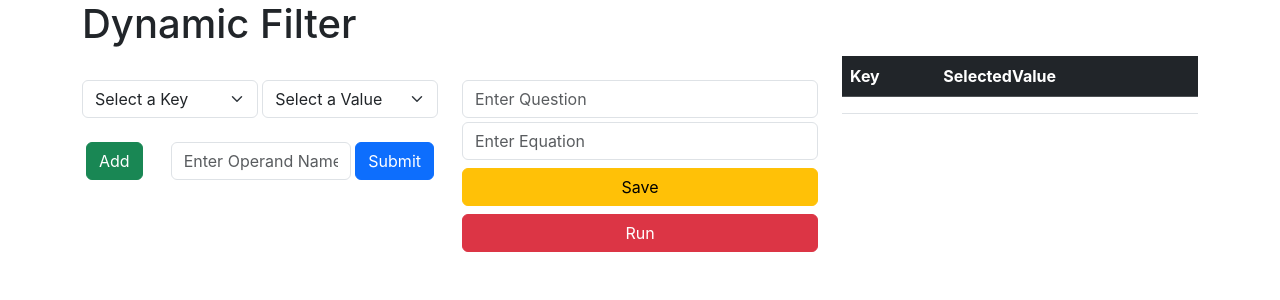
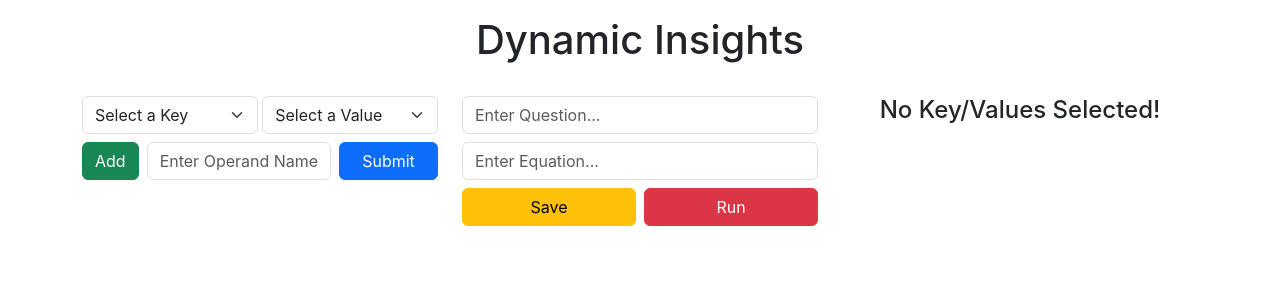
Before and after one commit to bhavyajustchill/dynamic-insights, a React (Create React App) app in the folder frontend/: page / in a window 1280 px wide. Shown: the top 300 px of the page. Built offline with nearby package versions, Linux system fonts and the light colour scheme.

Commit message:
Minor UI Adjustments

```diff
--- a/frontend/src/components/Filter.js
+++ b/frontend/src/components/Filter.js
@@ -397,10 +397,7 @@ function Filter() {
   const handleAddFilter = () => {
     setKeyChanged(false);
     setValueChanged(false);
-    setFilterSelections([
-      ...filterSelections,
-      { key: "", selectedValue: "", values: [] },
-    ]);
+    setFilterSelections([...filterSelections, { key: "", selectedValue: "", values: [] }]);
   };
 
   useEffect(() => {}, [jsonObject]);
@@ -474,14 +471,9 @@ function Filter() {
         jsonObject[key].forEach((filter) => {
           if (filter.key && filter.selectedValue) {
             filteredResult = filteredResult.filter(
-              (record) =>
-                record[filter.key] === stringFromKey(question, filter.key) //filter.selectedValue
+              (record) => record[filter.key] === stringFromKey(question, filter.key) //filter.selectedValue
             );
-            console.log(
-              "selectedValue",
-              filter.selectedValue,
-              stringFromKey(question, filter.key)
-            );
+            console.log("selectedValue", filter.selectedValue, stringFromKey(question, filter.key));
           }
         });
         //console.log(key,filteredResult.length);
@@ -498,17 +490,16 @@ function Filter() {
 
   return (
     <div>
-      <h1>Dynamic Filter</h1>
+      <h1 className="text-center mt-3">Dynamic Insights</h1>
       <div className="row">
         <div className="col-md-4">
           {filterSelections.map((filter, index) => (
-            <div className="d-flex my-4" key={index}>
+            <div className="d-flex mt-4" key={index}>
               {/* <label>Key:</label> */}
               <select
                 className="form-select"
                 value={filter.key}
-                onChange={(e) => handleKeyChange(index, e)}
-              >
+                onChange={(e) => handleKeyChange(index, e)}>
                 <option value="">Select a Key</option>
                 {Object.keys(sampleRecords[0]).map((key, idx) => (
                   <option key={idx} value={key}>
@@ -521,8 +512,7 @@ function Filter() {
               <select
                 className="form-select"
                 value={filter.selectedValue}
-                onChange={(e) => handleValueChange(index, e)}
-              >
+                onChange={(e) => handleValueChange(index, e)}>
                 <option value="">Select a Value</option>
                 {filter.values.map((value, idx) => (
                   <option key={idx} value={value}>
@@ -532,19 +522,19 @@ function Filter() {
               </select>
             </div>
           ))}
-          <div className="d-flex align-items-center justify-content-center mt-3">
-            <button className="btn btn-success mx-1" onClick={handleAddFilter}>
+          <div className="d-flex align-items-center justify-content-center mt-2">
+            <button className="btn btn-success w-25 me-1" onClick={handleAddFilter}>
               Add
             </button>
             <input
               id="operandName"
-              className="form-control ms-4"
+              className="form-control mx-1"
               placeholder="Enter Operand Name..."
               type="text"
               name="operandName"
               onChange={(e) => setOperandName(e.target.value)}
             />
-            <button className="btn btn-primary mx-1" onClick={handleSubmit}>
+            <button className="btn btn-primary ms-1 w-50" onClick={handleSubmit}>
               Submit
             </button>
           </div>
@@ -553,7 +543,7 @@ function Filter() {
           <input
             id="question"
             className="form-control mt-4 w-100"
-            placeholder="Enter Question"
+            placeholder="Enter Question..."
             type="text"
             value={question}
             name="question"
@@ -561,29 +551,30 @@ function Filter() {
           />
           <input
             id="equation"
-            className="form-control mt-1 w-100"
-            placeholder="Enter Equation"
+            className="form-control mt-2 w-100"
+            placeholder="Enter Equation..."
             type="text"
             name="equation"
             onChange={(e) => setEquation(e.target.value)}
           />
-          <div className="d-grid">
-            <button className="btn btn-warning mt-2" onClick={handleSave}>
+          <div className="d-flex justify-content-between">
+            <button className="btn w-100 me-1 btn-warning mt-2" onClick={handleSave}>
               Save
             </button>
-            <button className="btn btn-danger mt-2" onClick={handleRun}>
+            <button className="btn w-100 ms-1 btn-danger mt-2" onClick={handleRun}>
               Run
             </button>
           </div>
         </div>
         <div className="col-md-4">
-          <table className="table table-responsive">
+          {filterSelections[0].key !== "" ? (
+            <table className="mt-4 table table-responsive table-bordered">
               <thead className="table-dark">
                 <tr>
                   {Object.keys(filterSelections[0]).map(
                     (item, index) =>
                       item !== "values" && (
-                      <th key={index}>
+                        <th key={index} className="text-center">
                           {item.charAt(0).toUpperCase() + item.slice(1)}
                         </th>
                       )
@@ -594,13 +585,15 @@ function Filter() {
                 {filterSelections.map((item, index) => (
                   <tr key={index}>
                     {Object.keys(item).map(
-                    (column, index) =>
-                      column !== "values" && <th key={index}>{item[column]}</th>
+                      (column, index) => column !== "values" && <td key={index}>{item[column]}</td>
                     )}
                   </tr>
                 ))}
               </tbody>
             </table>
+          ) : (
+            <h4 className="text-center mt-4">No Key/Values Selected!</h4>
+          )}
         </div>
       </div>
     </div>
```
Lines whose indentation alone changed are shown as unchanged.
